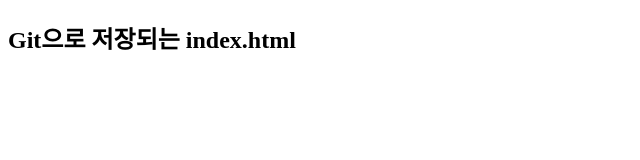
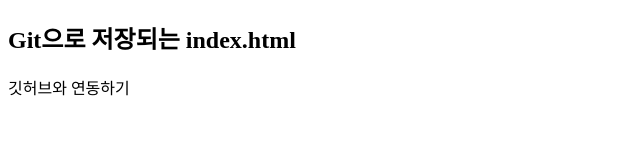
Before and after one commit to TIcording/test, a plain HTML site: page index.html in a window 1280 px wide. Shown: the whole page, without its empty margins (0-640 px from the left). Drawn offline with Linux system fonts and the light colour scheme.

Commit message:
Update index.html

```diff
--- a/index.html
+++ b/index.html
@@ -9,5 +9,6 @@
 </head>
 <body>
     <h2>Git으로 저장되는 index.html</h2>
+    <p>깃허브와 연동하기</p>
 </body>
 </html>
```
